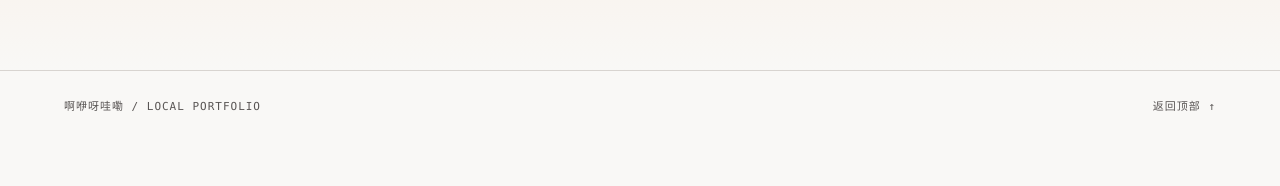
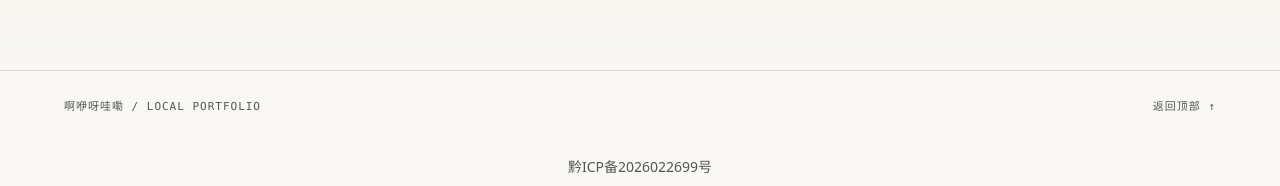
Before and after one commit to ayywl288/my-website, a plain HTML site: page index.html in a window 1280 px wide. Shown: the part 3233-3419 px from the top of the page. Before the commit the page ends 3378 px from the top, so only its background shows below. Drawn offline with Linux system fonts and the light colour scheme.

Commit message:
Add ICP filing number to portfolio footer

```diff
--- a/index.html
+++ b/index.html
@@ -140,7 +140,7 @@
 <div class="video-controls" data-reveal="3" aria-label="切换剪辑海报" hidden><button type="button" data-video-step="-1" aria-label="上一张剪辑海报"><svg aria-hidden="true" width="19" height="19" viewBox="0 0 24 24" fill="none" stroke="currentColor" stroke-width="1.7" stroke-linecap="round" stroke-linejoin="round"><path d="M15 18l-6-6 6-6"/></svg></button><span class="video-count" aria-live="polite">1 / 3</span><button type="button" data-video-step="1" aria-label="下一张剪辑海报"><svg aria-hidden="true" width="19" height="19" viewBox="0 0 24 24" fill="none" stroke="currentColor" stroke-width="1.7" stroke-linecap="round" stroke-linejoin="round"><path d="m9 18 6-6-6-6"/></svg></button></div>
 </section>
 </main>
-<footer class="foot"><div class="container"><span class="kicker">啊咿呀哇嘞 / LOCAL PORTFOLIO</span><a class="kicker" href="#main">返回顶部 ↑</a></div></footer>
+<footer class="foot"><div class="container"><span class="kicker">啊咿呀哇嘞 / LOCAL PORTFOLIO</span><a class="kicker" href="#main">返回顶部 ↑</a></div><div style="text-align:center;font-size:.875rem"><a href="https://beian.miit.gov.cn/" target="_blank" rel="noopener noreferrer">黔ICP备2026022699号</a></div></footer>
 <script>
 
 (() => {
```
